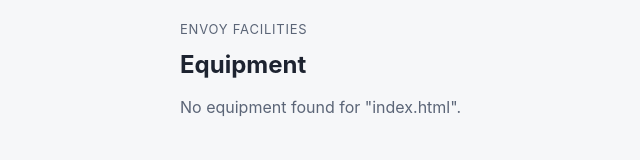
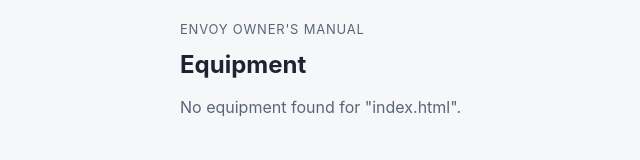
Before and after one commit to envoycompanies/envoy-facilities-assets, a plain HTML site: page index.html in a window 1280 px wide. Shown: the full height of the page, 140-780 px from the left. Drawn offline with Linux system fonts and the light colour scheme.

Commit message:
Update index.html

```diff
--- a/index.html
+++ b/index.html
@@ -4,7 +4,7 @@
 <meta charset="utf-8">
 <meta name="viewport" content="width=device-width, initial-scale=1">
 <meta name="robots" content="noindex">
-<title>Envoy Facilities</title>
+<title>Envoy Owner's Manual</title>
 <style>
 :root{--bg:#f6f7f9;--card:#fff;--ink:#1d2330;--muted:#5b6577;--line:#e3e6eb;--warn:#fff7e0;--warnline:#f1d58a;--link:#1f5fbf}
 @media (prefers-color-scheme:dark){:root{--bg:#12151b;--card:#1b2029;--ink:#e8ebf0;--muted:#9aa4b5;--line:#2a313d;--warn:#3a3016;--warnline:#6b5a22;--link:#7fb0ff}}
@@ -23,13 +23,13 @@ li{padding:10px 14px;border-top:1px solid var(--line)}li:first-child{border-top:
 </style>
 </head>
 <body>
-<main id="app"><p class="brand">Envoy Facilities</p><p class="muted">Loading…</p></main>
+<main id="app"><p class="brand">Envoy Owner&#39;s Manual</p><p class="muted">Loading…</p></main>
 <script>
 (function(){
   var APP = 'https://www.appsheet.com/start/2e1dde31-d1bc-49ca-8abb-59af8335080b';
   var el = document.getElementById('app');
   function esc(s){return String(s==null?'':s).replace(/[&<>"']/g,function(c){return {'&':'&amp;','<':'&lt;','>':'&gt;','"':'&quot;',"'":'&#39;'}[c];});}
-  function msg(t){el.innerHTML='<p class="brand">Envoy Facilities</p><h1>Equipment</h1><p class="muted">'+esc(t)+'</p>';}
+  function msg(t){el.innerHTML='<p class="brand">Envoy Owner&#39;s Manual</p><h1>Equipment</h1><p class="muted">'+esc(t)+'</p>';}
   var id = decodeURIComponent(location.pathname.replace(/^\/+|\/+$/g,'')) || new URLSearchParams(location.search).get('id') || '';
   if(!id){msg('Scan an equipment QR code to see its details.');return;}
   fetch('/data.json',{cache:'no-cache'}).then(function(r){return r.json();}).then(function(d){
@@ -44,7 +44,7 @@ li{padding:10px 14px;border-top:1px solid var(--line)}li:first-child{border-top:
     var specs=[['Location',a.location],['Space',a.space],['Type',a.type],['Manufacturer',a.manufacturer],['Model',a.model],['Serial',a.serial],['Capacity',a.capacity],['Refrigerant',a.refrigerant],['Filter',a.filter],['Belt',a.belt],['Installed',a.installed],['Warranty ends',a.warrantyEnd],['Status',a.status]].filter(function(r){return r[1];});
     var hist=(d.history||[]).filter(function(w){return lc.indexOf(String(w.asset).toLowerCase())>=0;});
     var pm=(d.schedules||[]).filter(function(s){return lc.indexOf(String(s.asset).toLowerCase())>=0;});
-    var h='<p class="brand">Envoy Facilities</p><h1>'+esc(a.name||a.id)+'</h1><p class="id">'+esc(a.id)+'</p>';
+    var h='<p class="brand">Envoy Owner&#39;s Manual</p><h1>'+esc(a.name||a.id)+'</h1><p class="id">'+esc(a.id)+'</p>';
     if(moved)h+='<p class="note">'+esc(moved)+'</p>';
     if(a.unverified)h+='<p class="note">Details below have not been verified on site yet.</p>';
     h+='<h2>Equipment</h2><dl>'+specs.map(function(r){return '<dt>'+esc(r[0])+'</dt><dd>'+esc(r[1])+'</dd>';}).join('')+'</dl>';
@@ -52,7 +52,7 @@ li{padding:10px 14px;border-top:1px solid var(--line)}li:first-child{border-top:
     h+='<h2>Service history</h2>'+(hist.length?'<ul>'+hist.map(function(w){return '<li>'+esc(w.title)+'<span>'+esc([w.date,w.type].filter(Boolean).join(' · '))+'</span></li>';}).join('')+'</ul>':'<p class="muted">No completed service recorded yet.</p>');
     h+='<p class="staff"><a href="'+APP+'">Staff sign-in</a></p>';
     if(d.updated)h+='<p class="updated">Updated '+esc(d.updated)+'</p>';
-    el.innerHTML=h; document.title=(a.name||a.id)+' – Envoy Facilities';
+    el.innerHTML=h; document.title=(a.name||a.id)+' – Envoy Owner\'s Manual';
   }).catch(function(){msg('This page could not load right now. Please try again.');});
 })();
 </script>
```
